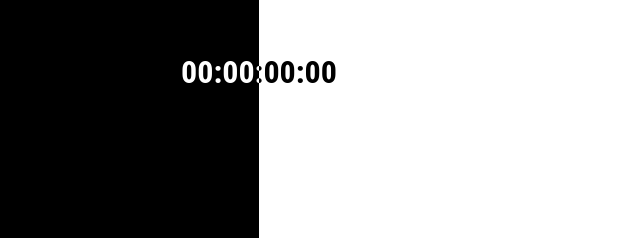
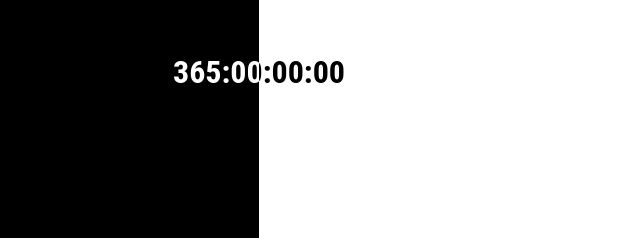
Before and after one commit to sammythyst/thisdayinua, a plain HTML site: page index.html in a window 1280 px wide. Shown: the part 236-474 px from the top of the page, 381-1021 px from the left. Drawn offline with nearby package versions, Linux system fonts and the light colour scheme.

Commit message:
2027 reset

```diff
--- a/assets/js/script.js
+++ b/assets/js/script.js
@@ -36,15 +36,17 @@ fetch("./assets/js/videos.json")
     })
 
 // clock countdown
-var countdownDate = new Date("November 14, 2026 00:00:00").getTime();
+var countdownDate = new Date("November 14, 2027 00:00:00").getTime();
 
 var x = setInterval(function() {
     var now = new Date().getTime();
     var distance = countdownDate - now;
 
     // add +1 to var days to simulate leap year
-    // var days = Math.floor(distance / (1000 * 60 * 60 * 24) + 1);
-    var days = Math.floor(distance / (1000 * 60 * 60 * 24));
+    var days = Math.floor(distance / (1000 * 60 * 60 * 24) + 1);
+    // remove +1 to var days to remove simulated leap year
+    // var days = Math.floor(distance / (1000 * 60 * 60 * 24));
+
     var hours = Math.floor((distance % (1000 * 60 * 60 * 24)) / (1000 * 60 * 60));
     var minutes = Math.floor((distance % (1000 * 60 * 60)) / (1000 * 60));
     var seconds = Math.floor((distance % (1000 * 60)) / 1000);
```
Also changed, not shown: faq.html (+1 -1 lines).
